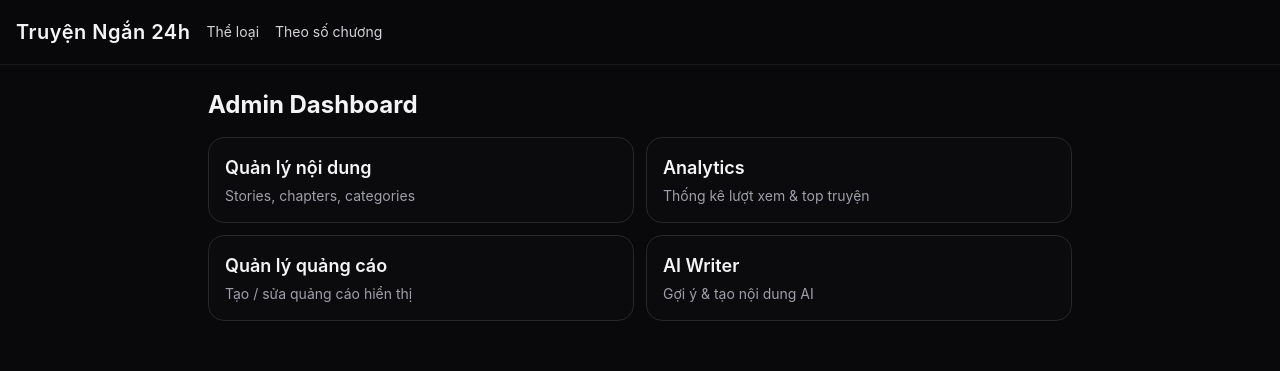
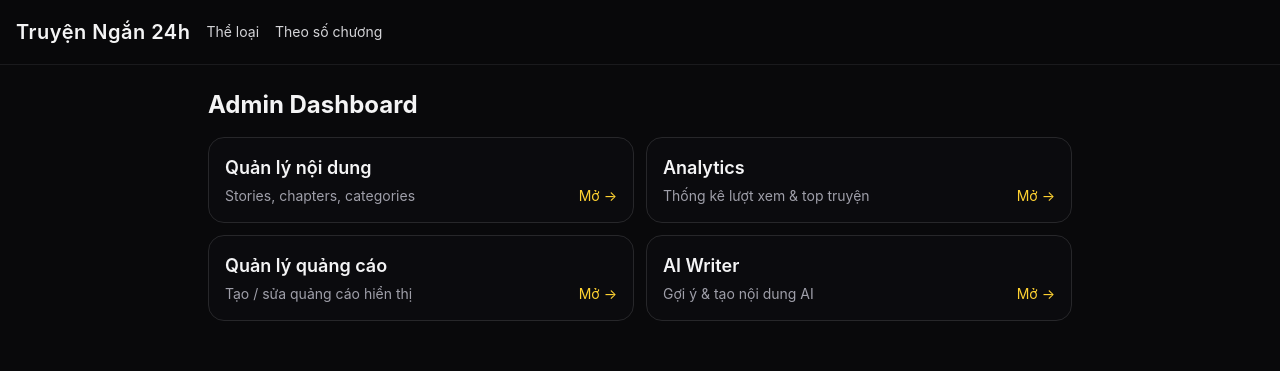
Before and after one commit to longfly84/story-platform, a React (Vite) app: page /admin in a window 1280 px wide. Shown: the top 371 px of the page. Built offline with nearby package versions, Linux system fonts and the light colour scheme; no server answers.

Commit message:
fix admin dashboard navigation and layout

```diff
--- a/src/pages/admin/AdminDashboardPage.tsx
+++ b/src/pages/admin/AdminDashboardPage.tsx
@@ -16,9 +16,18 @@ export default function AdminDashboardPage() {
 
         <div className="grid gap-3 sm:grid-cols-2">
           {cards.map((c) => (
-            <Link key={c.to} to={c.to} className="rounded-2xl border border-zinc-800 bg-zinc-900/20 p-4 hover:shadow-lg">
-              <div className="text-lg font-semibold text-zinc-100">{c.title}</div>
-              <div className="mt-1 text-sm text-zinc-400">{c.desc}</div>
+            <Link
+              key={c.to}
+              to={c.to}
+              className="block rounded-2xl border border-zinc-800 bg-zinc-900/20 p-4 hover:shadow-lg cursor-pointer transition hover:border-amber-400/60 hover:bg-zinc-900/80"
+            >
+              <div className="flex items-start justify-between">
+                <div>
+                  <div className="text-lg font-semibold text-zinc-100">{c.title}</div>
+                  <div className="mt-1 text-sm text-zinc-400">{c.desc}</div>
+                </div>
+                <div className="ml-4 text-amber-300 text-sm shrink-0 self-end">Mở →</div>
+              </div>
             </Link>
           ))}
         </div>
```
